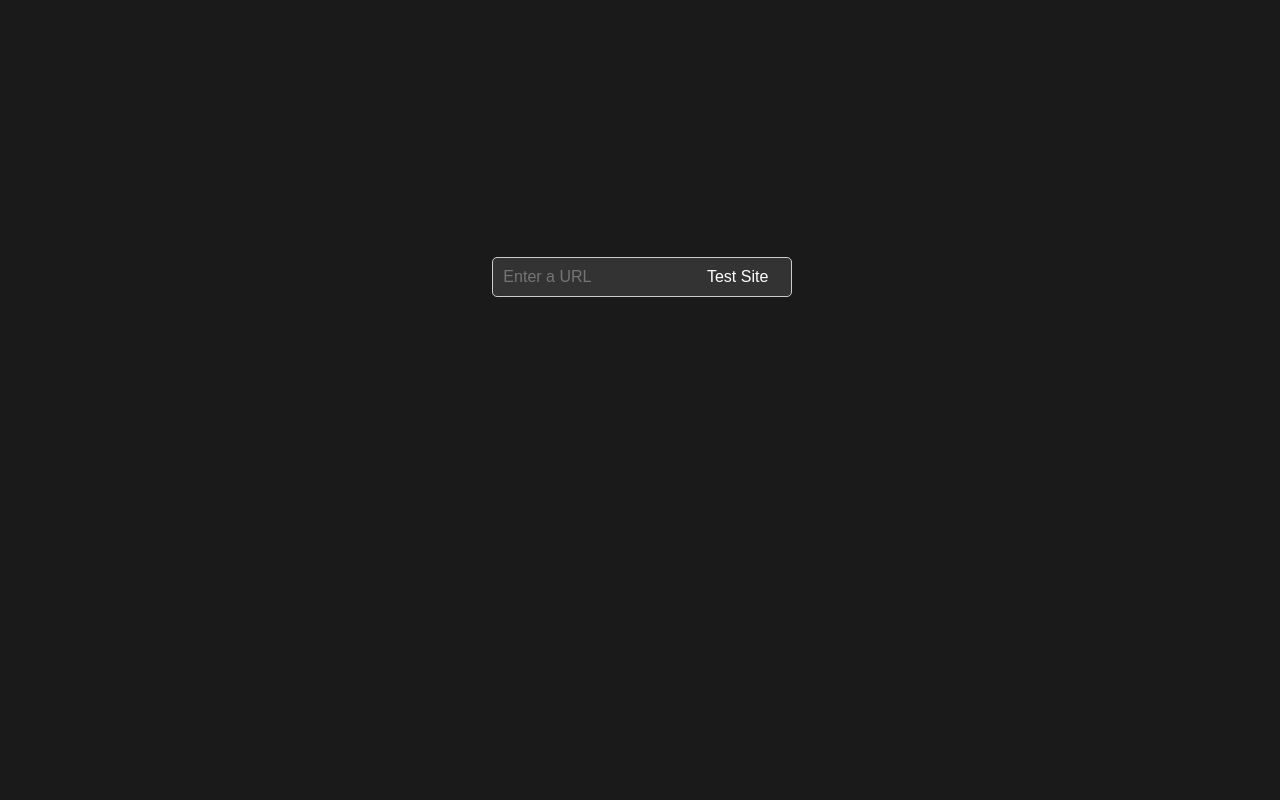
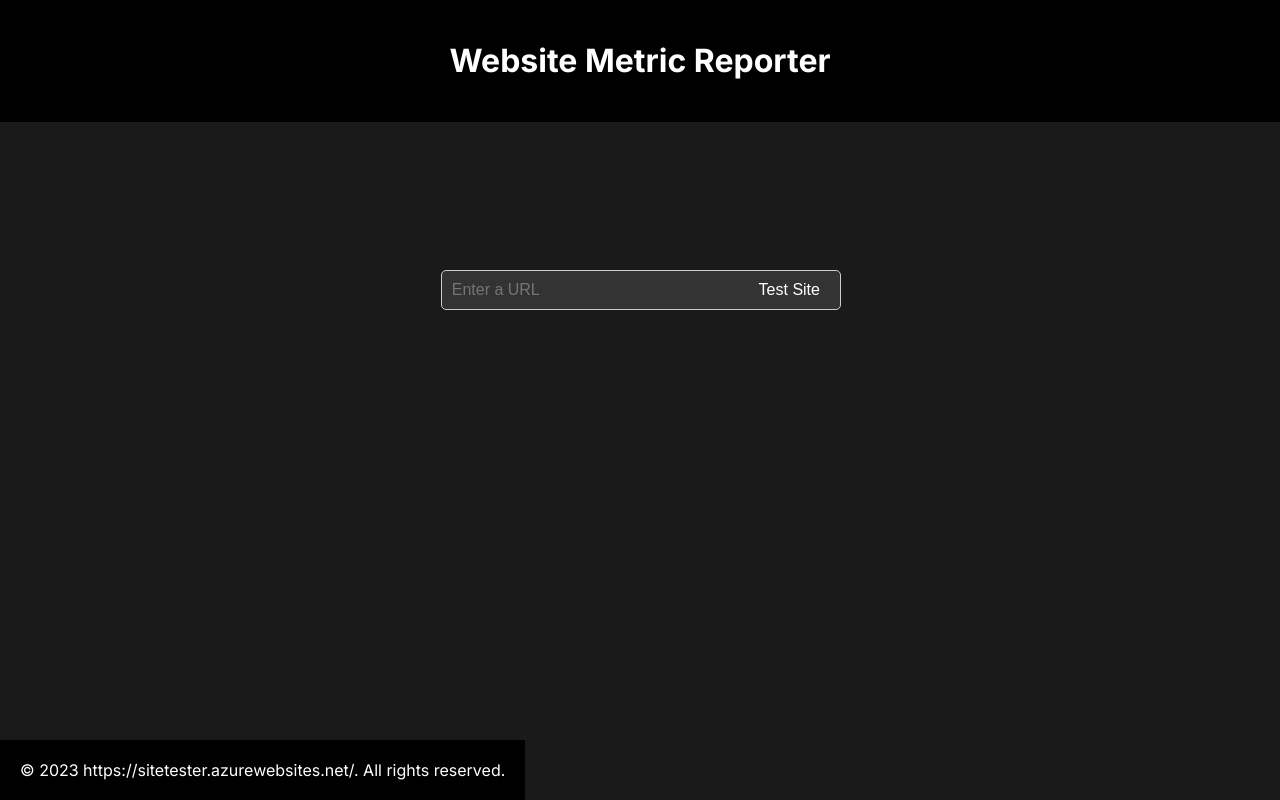
Before and after one commit to darichards10/SiteTester, a Django app: template SiteTestApp/templates/index.html in a window 1280 px wide. Run offline with Django 4.2, Linux system fonts and the light colour scheme; the template is opened without the code that fills it, so the values that code supplies are empty.

Commit message:
Updated styles and added header and footer:

```diff
--- a/SiteTestApp/templates/footer.html
+++ b/SiteTestApp/templates/footer.html
@@ -0,0 +1,7 @@
+<footer style="background-color: black;
+                color: white; padding: 20px;
+                text-align: center;
+                position: absolute;
+                bottom: 0;">
+    &copy; 2023 https://sitetester.azurewebsites.net/. All rights reserved.
+</footer>
--- a/SiteTestApp/templates/header.html
+++ b/SiteTestApp/templates/header.html
@@ -0,0 +1,3 @@
+<header style="background-color: black; color: white; padding: 20px; text-align: center;">
+    <h1>Website Metric Reporter</h1>
+</header>
--- a/SiteTestApp/templates/index.html
+++ b/SiteTestApp/templates/index.html
@@ -4,14 +4,14 @@
 <head>
     <title>Website Tester</title>
     <link rel="stylesheet" type="text/css" href="{% static 'css/styles.css' %}">
-    <style>
-        /* styles.css */
+    <link href="https://fonts.googleapis.com/css2?family=Inter:wght@400;700&display=swap" rel="stylesheet">    <style>
 
 body {
     background-color: #1a1a1a;
     color: #fff;
-    font-family: Arial, sans-serif;
-    padding: 10%;
+    font-family: 'Inter', sans-serif;
+    padding: 0%;
+    margin: 0%;
 }
 
 .container {
@@ -19,13 +19,11 @@ body {
     justify-content: center;
     align-items: center;
     height: 10vh;
-    margin-top: 10%;
 }
 
 .search-container {
     position: relative;
-    margin: 20px auto;
-    max-width: 600px;
+    max-width: 1000px;
     text-align: center;
 }
 
@@ -37,6 +35,8 @@ body {
     border-radius: 5px;
     font-size: 16px;
     width: 300px;
+    min-width: 400px;
+    max-width: 1400px;
 }
 
 .search-button {
@@ -62,7 +62,6 @@ input[type="text"] {
     background-color: white;
 }
 
-/* Style for the submit button */
 button.submit-button {
     padding: 8px 15px;
     background-color: #333;
@@ -72,31 +71,69 @@ button.submit-button {
     cursor: pointer;
     font-size: 16px;
     transition: background-color 0.3s ease;
-    width: 100px; /* Add this line to set the button width */
-    margin-left: -27%;
+    width: 100px;
+    margin-left: -21%;
 }
 
 button.submit-button:hover {
     background-color: #555;
 }
 
+@keyframes pulse {
+    0%, 100% {
+            transform: scale(1);
+            opacity: 0.25;
+        }
+        10%, 90% {
+            transform: scale(1.05);
+            opacity: 0.5;
+        }
+        20%, 80% {
+            transform: scale(1.1);
+            opacity: 0.6;
+        }
+        30%, 70% {
+            transform: scale(1.15);
+            opacity: 0.7;
+        }
+        40%, 60% {
+            transform: scale(1.2);
+            opacity: 0.8;
+        }
+        50% {
+            transform: scale(1.25);
+            opacity: 0.9;
+        }
+}
+
+    .loading-icon {
+        width: 20px;
+        height: 20px;
+        border-radius: 50%;
+        background-color: #fff;
+        animation: pulse 1s ease-in-out infinite;
+        display: none;
+    }
+
 /* Styles specific to phones */
 @media (max-width: 767px) {
     .search-button {
         position: relative;
-        /* Adjust other styles for phones as needed */
+        width: auto;
     }
 
     button.submit-button {
-        width: 75%;
-        margin-top: 5%; /* Specify the top margin as needed */
-        margin-right: auto; /* Set right margin to auto */
-        margin-bottom: auto; /* Set bottom margin to auto */
-        margin-left: auto; /* Set left margin to auto */
+        width: 25%;
+        margin-top: 5%;
+        margin-right: auto;
+        margin-bottom: auto;
+        margin-left: auto;
         max-width: 600px;
         text-align: center;
 
     }
+
+
 }
     </style>
 </head>
@@ -106,35 +143,61 @@ button.submit-button:hover {
         <form id="ttfb-form">
             <div class="search-container">
                 <input type="text" name="url" id="url-input" placeholder="Enter a URL">
-                <button type="submit" class="submit-button">Test Site</button>
+                <button type="submit" class="submit-button" onclick="startLoading()">Test Site</button>
             </div>
         </form>
     </div>
 
     <div class="container">
+        <div class="loading-icon"></div>
         <h3 id="ttfb-result">
 
         </h3>
     </div>
 
     <script>
+       function startLoading() {
+            var loadingIcon = document.querySelector(".loading-icon");
+            loadingIcon.style.display = "block";
+        }
+
+
         document.getElementById("ttfb-form").onsubmit = function (event) {
-            event.preventDefault();  // Prevent form submission
+            event.preventDefault();
             var url = document.getElementById("url-input").value;
+            var loadingIcon = document.querySelector(".loading-icon");
+            loadingIcon.style.display = "block";
+
             fetch("/ttfb/?url=" + encodeURIComponent(url))
                 .then(response => response.json())
                 .then(data => {
-                    if (data.ttfb) {
-                        document.getElementById("ttfb-result").innerHTML = "TTFB: " + data.ttfb + " milliseconds";
-                    } else if (data.error) {
-                        document.getElementById("ttfb-result").innerHTML = "Error: " + data.error;
+                    var remainingTime = 3000 - (Date.now() - startTime);
+                    if (remainingTime > 0) {
+                        setTimeout(() => {
+                            loadingIcon.style.display = "none";
+                            displayResult(data);
+                        }, remainingTime);
+                    } else {
+                        loadingIcon.style.display = "none";
+                        displayResult(data);
                     }
                 })
                 .catch(error => {
+                    loadingIcon.style.display = "none";
                     document.getElementById("ttfb-result").innerHTML = "Error: Unable to fetch TTFB." + error.message;
                 });
+
+            var startTime = Date.now();
         };
-    </script>
+
+        function displayResult(data) {
+            if (data.ttfb) {
+                document.getElementById("ttfb-result").innerHTML = "TTFB: " + data.ttfb + " milliseconds";
+            } else if (data.error) {
+                document.getElementById("ttfb-result").innerHTML = "Error: " + data.error;
+            }
+        }
+        </script>
 
     {% include 'footer.html' %}
 </body>
```
